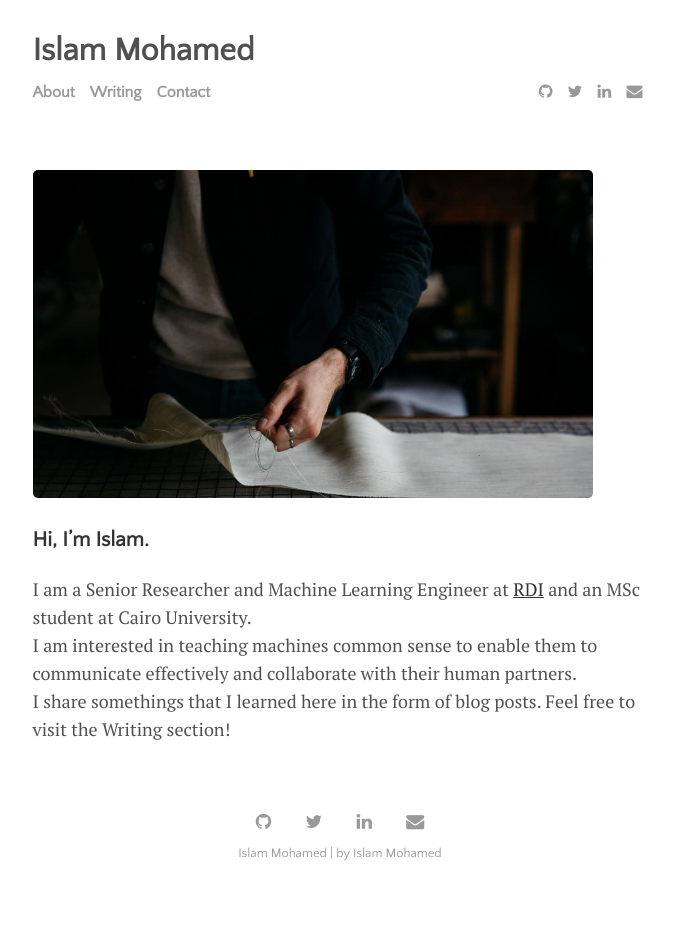
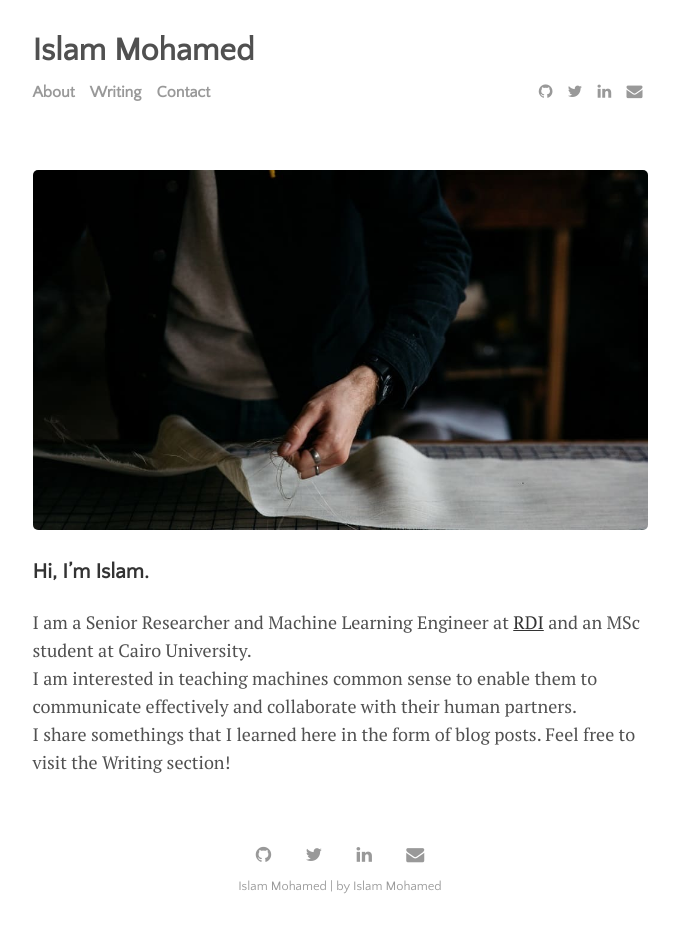
Before and after one commit to IslamMohamedMosaad/IslamMohamedMosaad.github.io, a Jekyll site: the page built from menu/about.md, in a window 1280 px wide. Shown: the whole page, without its empty margins (300-979 px from the left). Built offline with Jekyll 4.4.1, drawn with Linux system fonts in a browser that asks for light colours; before the commit the page ends 900 px from its top, so only the background shows below that.

Commit message:
Update about.md

```diff
--- a/menu/about.md
+++ b/menu/about.md
@@ -6,7 +6,7 @@ image: cutting.jpg
 
 
 ![img]({{ '/assets/img/cutting.jpg'}})
-{: style="width: 560px;" class="center"}
+{: class="center"}
 
 ### Hi, I'm Islam.
 
```
